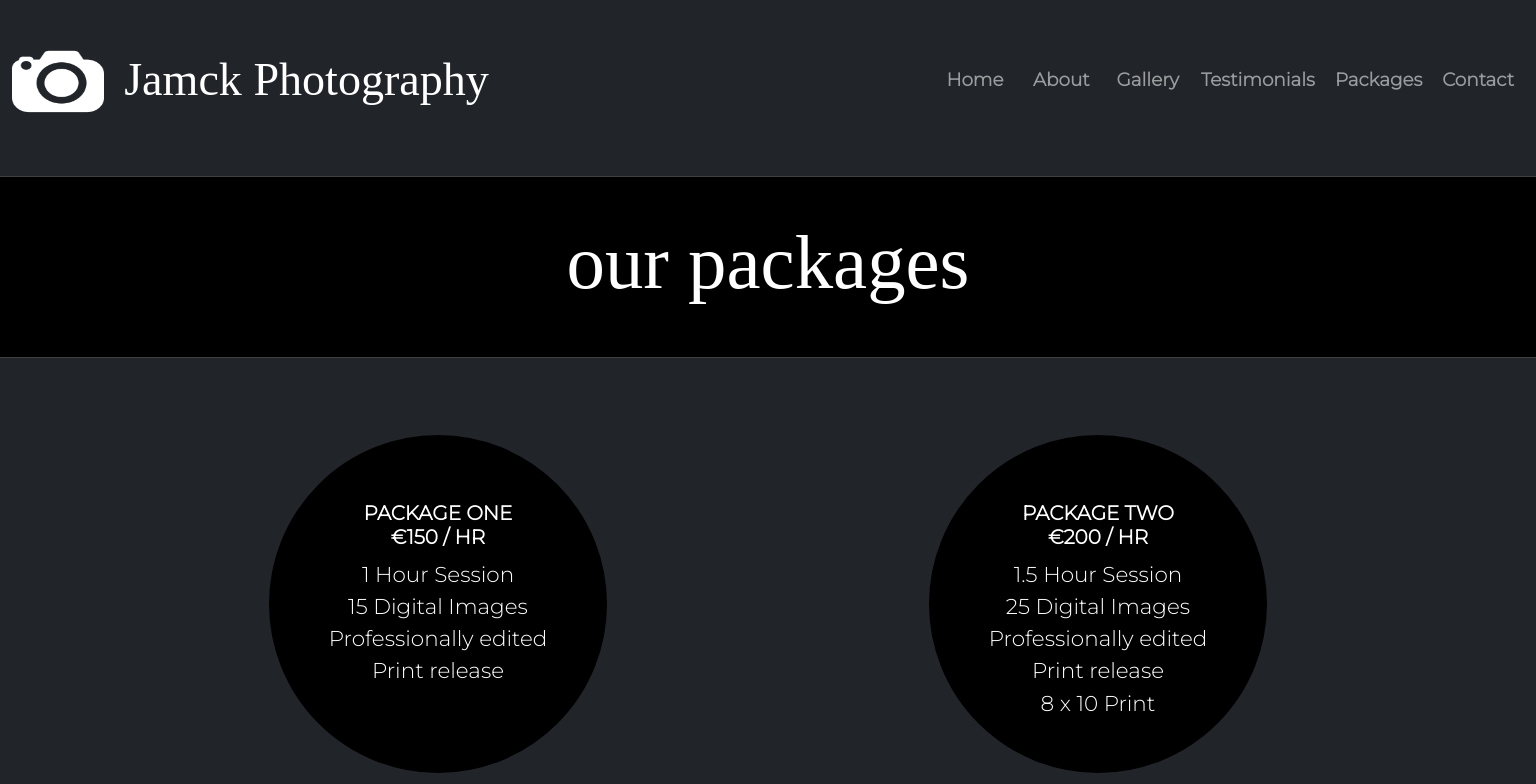
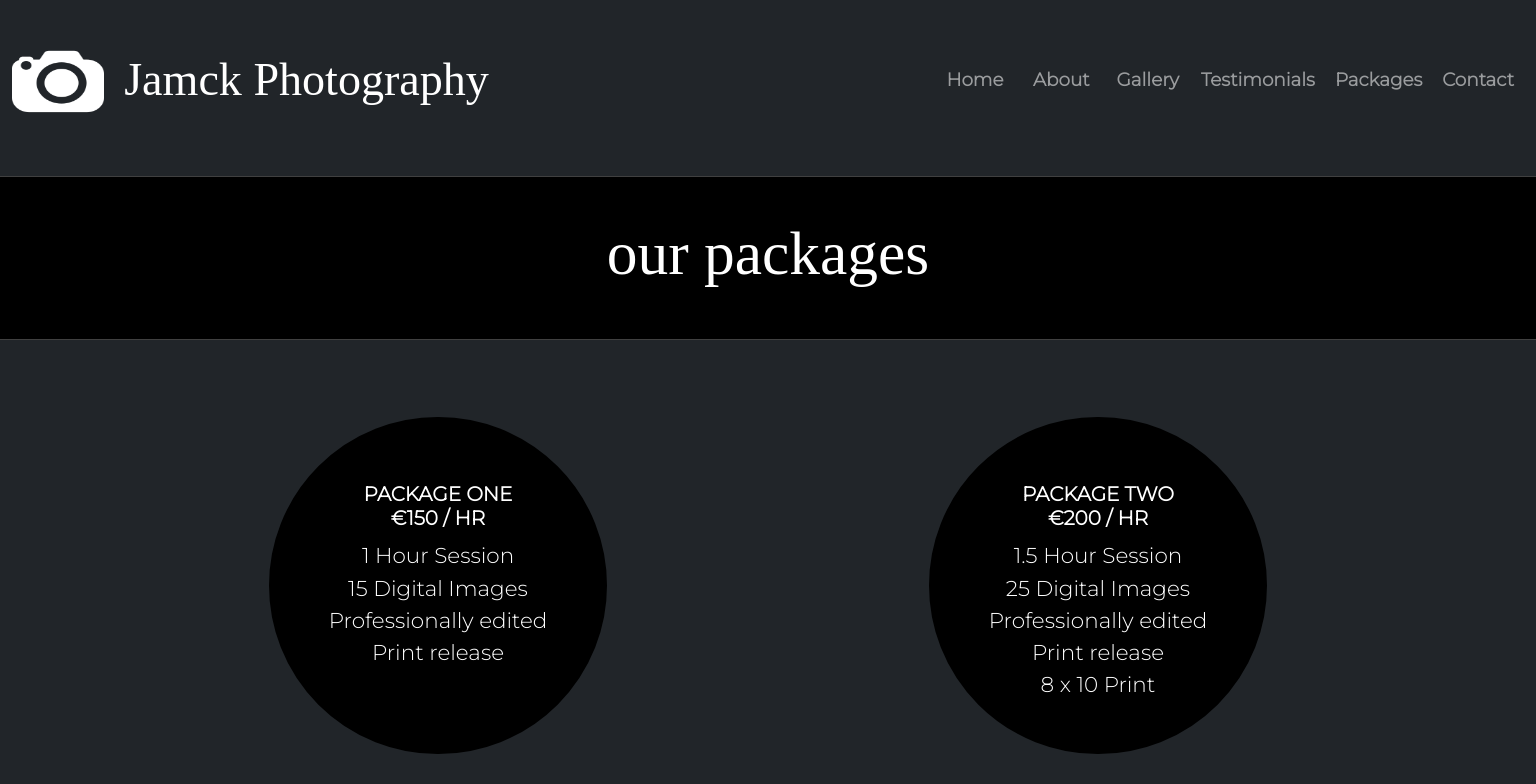
Before and after one commit to ChavesJimmy/TeamProject-Arwa-Katharina-Markus-Christos-Jimmy, an Angular app in the folder photographerWebpage/: page /packages in a window 1536 px wide. Shown: the top 784 px of the page. Built offline with nearby package versions, Linux system fonts and the light colour scheme; a web font is replaced by a local one.

Commit message:
fixed headlines for higher resolutions

```diff
--- a/photographerWebpage/src/app/packages/packages.component.css
+++ b/photographerWebpage/src/app/packages/packages.component.css
@@ -293,6 +293,10 @@ h1 {
 }
 
 @media screen and (min-width: 1200px) {
+    h1 {
+        font-size: 4vw;
+    }
+
     .packages {
         border-radius: 50%;
         width: 22vw;
@@ -332,6 +336,10 @@ h1 {
 }
 
 @media screen and (min-width: 1400px) {
+    h1 {
+        font-size: 4vw;
+    }
+
     .packages {
         border-radius: 50%;
         width: 22vw;
```
